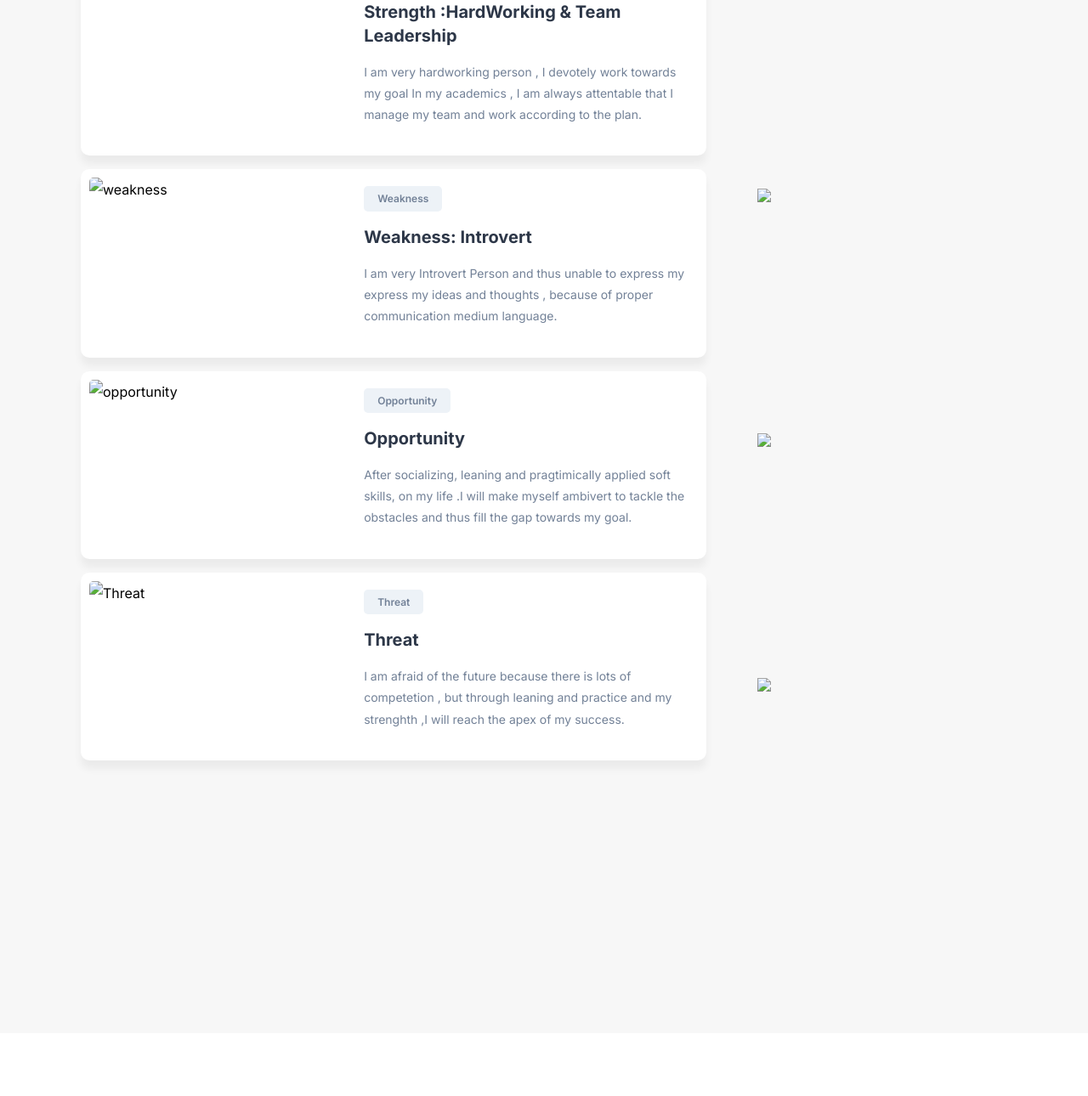
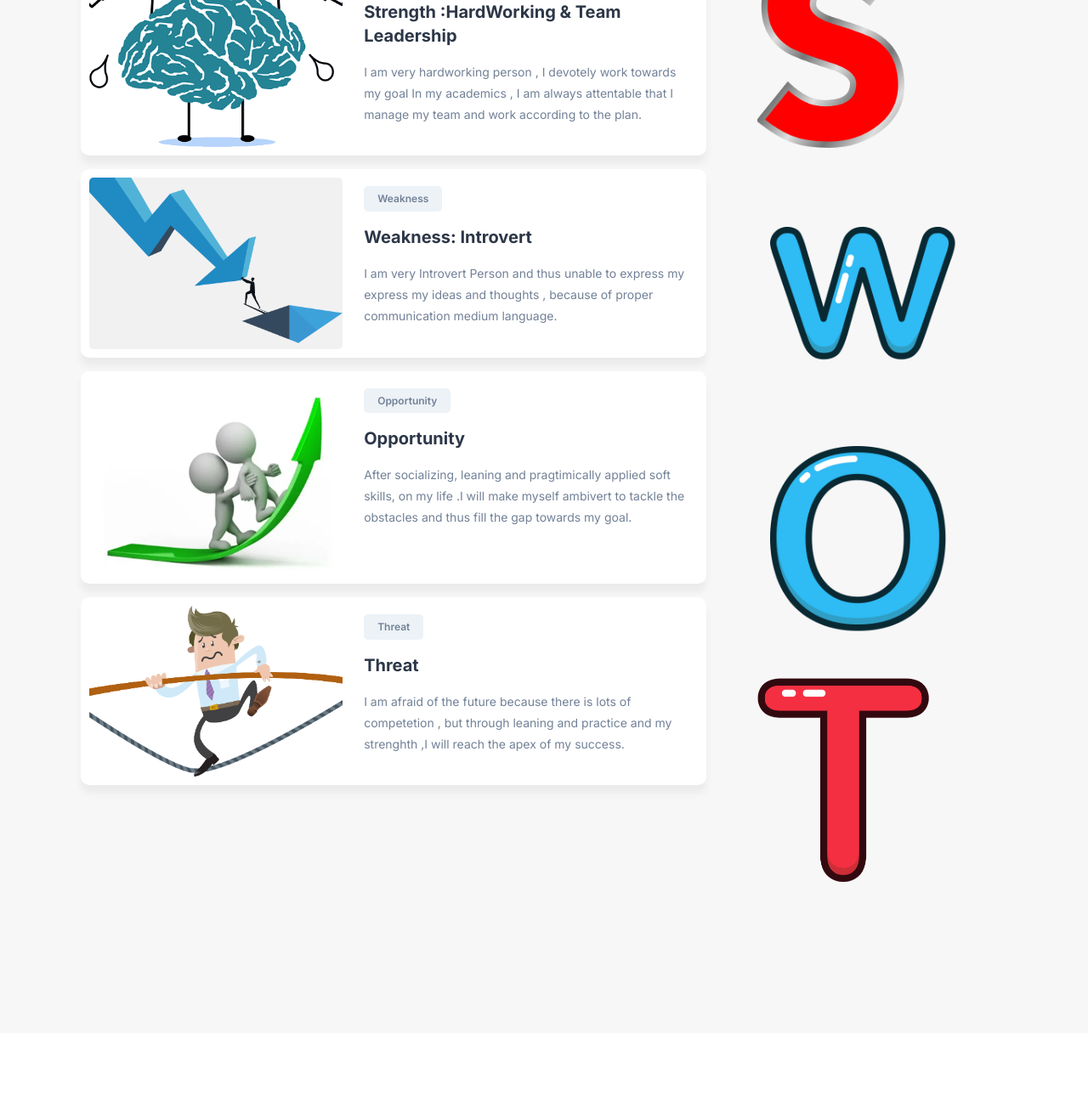
Before and after one commit to shahishree03/adarsh.github.io, a plain HTML site: page index.html in a window 1280 px wide. Shown: the part 665-1955 px from the top of the page at 85% size. Drawn offline with nearby package versions, Linux system fonts and the light colour scheme; a script that the page names is missing.

Commit message:
Update index.html

```diff
--- a/index.html
+++ b/index.html
@@ -10,7 +10,7 @@
   <!--
     - favicon
   -->
-  <link rel="shortcut icon" href="./images1/swot-analysis.png" type="image/x-icon">
+  <link rel="shortcut icon" href="./images/swot-analysis.png" type="image/x-icon">
 
   <!--
     - custom css link
@@ -38,8 +38,8 @@
       <nav class="navbar">
 
         <a href="#">
-          <img src="./images1/swot-analysis.png" alt="Devblog's logo" width="50" height="50" class="logo-light">
-          <img src="./images1/swot-analysis.png" alt="Devblog's logo" width="50" height="50" class="logo-dark">
+          <img src="./images/swot-analysis.png" alt="Devblog's logo" width="50" height="50" class="logo-light">
+          <img src="./images/swot-analysis.png" alt="Devblog's logo" width="50" height="50" class="logo-dark">
         </a>
 
         <div class="btn-group">
@@ -171,7 +171,7 @@
 
           <div class="pattern-bg"></div>
           <div class="img-box">
-            <img src="./images1/hero.png" alt="Julia Walker" class="hero-img">
+            <img src="./images/hero.png" alt="Julia Walker" class="hero-img">
             <div class="shape shape-1"></div>
             <div class="shape shape-2"></div>
           </div>
@@ -201,7 +201,7 @@
             <div class="blog-card">
 
               <div class="blog-card-banner">
-                <img src="./images1/strength.png" alt="Strength"
+                <img src="./images/strength.png" alt="Strength"
                   width="250" class="blog-banner-img">
               </div>
 
@@ -248,7 +248,7 @@
             <div class="blog-card">
 
               <div class="blog-card-banner">
-                <img src="./images1/weakness.png" alt="weakness" width="250"
+                <img src="./images/weakness.png" alt="weakness" width="250"
                   class="blog-banner-img">
               </div>
 
@@ -273,7 +273,7 @@
             <div class="blog-card">
 
               <div class="blog-card-banner">
-                <img src="./images1/opportunity.webp" alt="opportunity" width="250"
+                <img src="./images/opportunity.webp" alt="opportunity" width="250"
                   class="blog-banner-img">
               </div>
 
@@ -299,7 +299,7 @@
             <div class="blog-card">
 
               <div class="blog-card-banner">
-                <img src="./images1/threat.png" alt="Threat"
+                <img src="./images/threat.png" alt="Threat"
                   width="250" class="blog-banner-img">
               </div>
 
@@ -341,24 +341,24 @@
 
           <div class="topics">
 
-           <img src ="images1/s.png" style="height: 240px;">
+           <img src ="images/s.png" style="height: 240px;">
 
           </div>
 
           <div class="tags">
 
-            <img src ="images1/w.png" style="height: 240px;">
+            <img src ="images/w.png" style="height: 240px;">
 
           </div>
 
           <div class="contact">
-            <img src ="images1/o.webp" style="height: 240px;">
+            <img src ="images/o.webp" style="height: 240px;">
 
           </div>
 
           <div class="newsletter">
 
-            <img src ="images1/t.png" style="height: 240px;">
+            <img src ="images/t.png" style="height: 240px;">
 
           </div>
 
@@ -385,8 +385,8 @@
       <div class="wrapper">
 
         <a href="#" class="footer-logo">
-          <img src="./images1/swot-analysis.png" alt="DevBlog's Logo" width="65" height="65" class="logo-light">
-          <img src="./images1/swot-analysis.png" alt="DevBlog's Logo" width="65" height="65" class="logo-dark">
+          <img src="./images/swot-analysis.png" alt="DevBlog's Logo" width="65" height="65" class="logo-light">
+          <img src="./images/swot-analysis.png" alt="DevBlog's Logo" width="65" height="65" class="logo-dark">
         </a>
 
 
```
